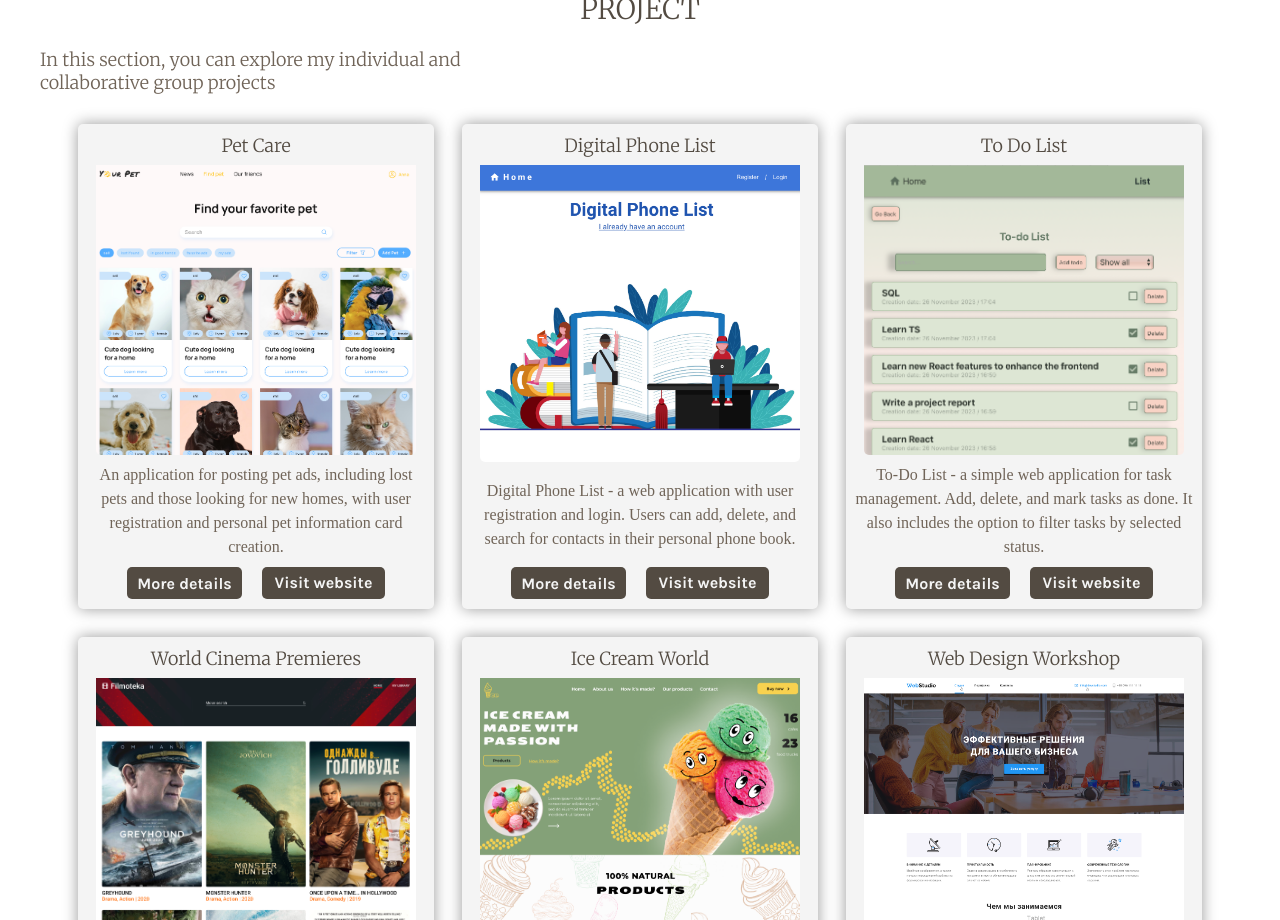
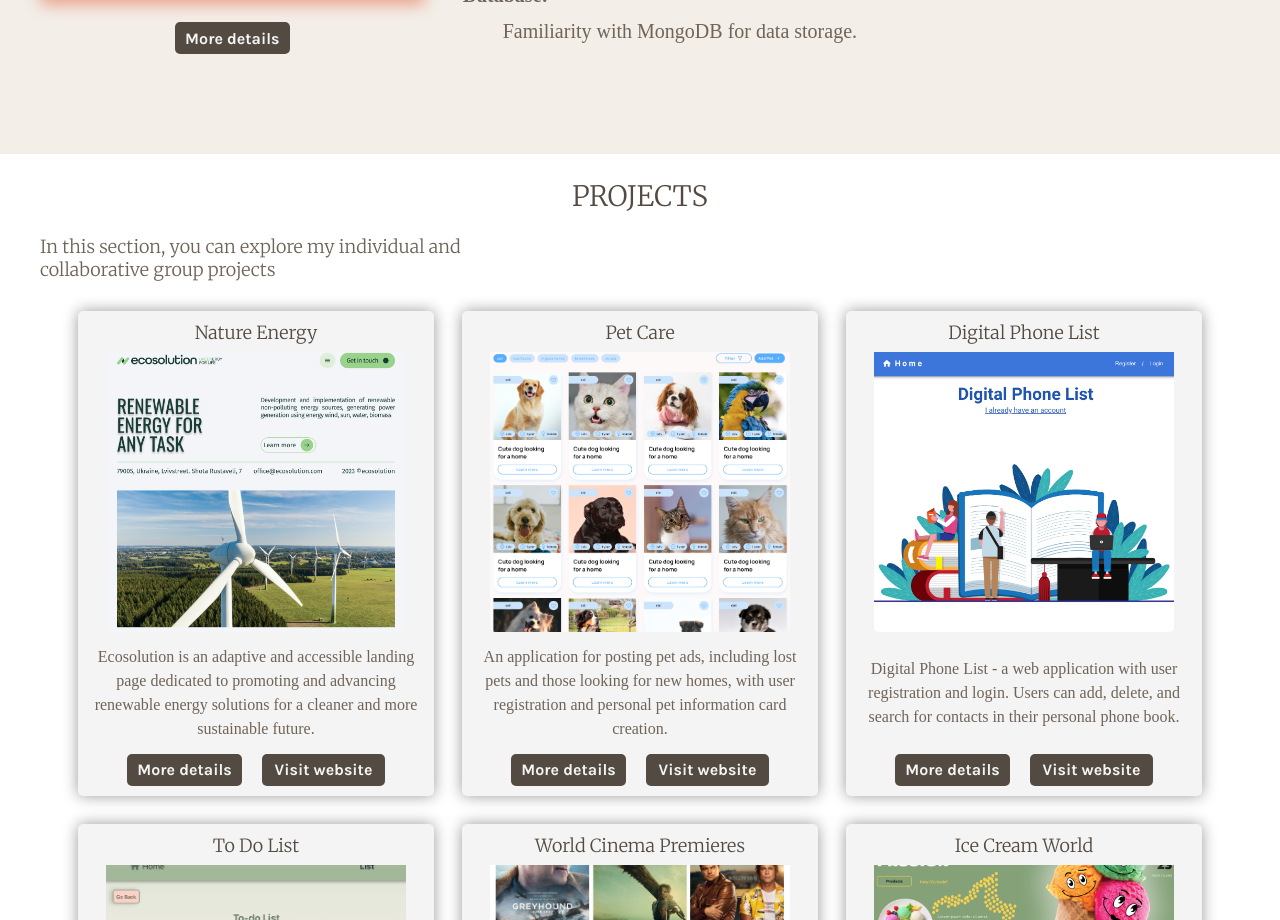
Before and after one commit to Marina-Chuhlib/portfolio, a React (Create React App) app: page / in a window 1280 px wide. Shown: the part 1880-2800 px from the top of the page. Built offline with nearby package versions, Linux system fonts and the light colour scheme; a web font is replaced by a local one.

Commit message:
Add new project

```diff
--- a/src/modules/AppBar/appBar.module.css
+++ b/src/modules/AppBar/appBar.module.css
@@ -104,8 +104,8 @@
 @media screen and (min-width: 768px) {
   .wrapper {
     display: flex;
+    align-items: center;
     justify-content: space-between;
-    align-items: center;
   }
   .title {
     font-size: 34px;
--- a/src/modules/Portfolio/ProjectItem/ProjectItem.jsx
+++ b/src/modules/Portfolio/ProjectItem/ProjectItem.jsx
@@ -1,7 +1,6 @@
 import React from "react";
 import PropTypes from "prop-types";
 import { useTranslation } from "react-i18next";
-import GitHubIcon from "@mui/icons-material/GitHub";
 
 import InfoModal from "../../../shared/components/InfoModal/InfoModal";
 
@@ -28,7 +27,8 @@ const ProjectItem = ({
           title={`Visit ${title}`}
         >
           <h3 className={css.caption}>{title}</h3>
-          <img src={image} alt={title} width={300} className={css.photo} />
+          <div className={css.photoThumb}> <img src={image} alt={title} width={300} className={css.photo} /></div>
+
         </a>
       </div>
       <p className={css.cardText}>{text}</p>
--- a/src/modules/Portfolio/ProjectItem/projectItem.module.css
+++ b/src/modules/Portfolio/ProjectItem/projectItem.module.css
@@ -36,14 +36,19 @@
   border-radius: 5px;
 
   max-width: 320px;
-
   overflow: hidden;
   margin-bottom: 8px;
+}
+
+.photoThumb {
+  height: 280px;
+  width: 250px;
 }
 
 .photo {
   display: block;
   width: 100%;
+  height: 100%;
   object-fit: cover;
 }
 
@@ -146,11 +151,6 @@
   background-color: #928886;
 }
 
-.content {
-  margin-bottom: 15px;
-  line-height: 1.6;
-}
-
 @media screen and (min-width: 320px) and (max-width: 767px) {
   .item {
     max-width: 270px;
@@ -163,3 +163,10 @@
     font-size: 14px;
   }
 }
+
+@media screen and (min-width: 768px) {
+  .photoThumb {
+    height: 280px;
+    width: 300px;
+  }
+}
--- a/src/modules/Portfolio/ProjectList/ProjectList.jsx
+++ b/src/modules/Portfolio/ProjectList/ProjectList.jsx
@@ -1,101 +1,14 @@
 import React from "react";
 import PropTypes from "prop-types";
-import { useTranslation } from "react-i18next";
 
 import ProjectItem from "../ProjectItem/ProjectItem";
-import yourPet from "../../../images/yourPet.png";
-import phoneBook from "../../../images/phoneBook.png";
-import todoList from "../../../images/todo-list.png";
-import filmoteka from "../../../images/filmoteka.png";
-import icecream from "../../../images/icecream.png";
-import webStudio from "../../../images/webStudio.png";
+
+import getProjectData from "../../../shared/services/projectData";
 
 import css from "./projectList.module.css";
 
 const ProjectList = ({ theme }) => {
-  const { t } = useTranslation();
-
-  const projectData = [
-    {
-      title: "Pet Care",
-      link: "https://marina-chuhlib.github.io/YourPet-FrontEnd/",
-      image: yourPet,
-      text: t("yourPetCardText"),
-      content: (
-        <>
-          <p className={css.content}>{t("yourPetContent")}</p>
-          <p className={css.content}>{t("yourPetTechnologies")}</p>
-        </>
-      ),
-      linkTitle: "Pet Care",
-    },
-
-    {
-      title: "Digital Phone List",
-      link: "https://marina-chuhlib.github.io/goit-react-hw-08-phonebook/",
-      image: phoneBook,
-      text: t("phoneBookText"),
-      content: (
-        <>
-          <p className={css.content}>{t("phoneBookContent")}</p>
-          <p className={css.content}>{t("phoneBookTechnologies")}</p>
-        </>
-      ),
-      linkTitle: "Digital Phone List",
-    },
-    {
-      title: "To Do List",
-      link: "https://marina-chuhlib.github.io/todo-list-typescript",
-      image: todoList,
-      text: t("toDoList"),
-      content: (
-        <>
-          <p className={css.content}>{t("toDoListContent")}</p>
-          <p className={css.content}>{t("toDoListTechnologies")}</p>
-        </>
-      ),
-      linkTitle: "To Do List",
-    },
-    {
-      title: "World Cinema Premieres",
-      link: "https://olenateplodar.github.io/team-project-movie-library/",
-      image: filmoteka,
-      text: t("FilmotekaText"),
-      content: (
-        <>
-          <p className={css.content}>{t("FilmotekaContent")}</p>
-          <p className={css.content}>{t("FilmotekaTechnologies")}</p>
-        </>
-      ),
-      linkTitle: "World Cinema Premieres",
-    },
-    {
-      title: "Ice Cream World",
-      link: "https://nordmi.github.io/ITFly/",
-      image: icecream,
-      text: t("icecreamText"),
-      content: (
-        <>
-          <p className={css.content}>{t("icecreamContent")}</p>
-          <p className={css.content}>{t("icecreamTechnologies")}</p>
-        </>
-      ),
-      linkTitle: "Ice Cream World",
-    },
-    {
-      title: "Web Design Workshop",
-      link: "https://marina-chuhlib.github.io/goit-markup-hw-08/",
-      image: webStudio,
-      text: t("webStudioText"),
-      content: (
-        <>
-          <p className={css.content}>{t("webStudioContent")}</p>
-          <p className={css.content}>{t("webStudioTechnologies")}</p>
-        </>
-      ),
-      linkTitle: "Web Design Workshop",
-    },
-  ];
+  const projectData = getProjectData();
 
   return (
     <ul className={`${css.list} ${theme === "light" ? css.light : css.dark}`}>
--- /dev/null
+++ b/src/shared/services/projectData.js
@@ -0,0 +1,113 @@
+import { useTranslation } from "react-i18next";
+
+import ecosolution from "../../images/ecosolution.png";
+import yourPet from "../../images/yourPet.png";
+import phoneBook from "../../images/phoneBook.png";
+import todoList from "../../images/todo-list.png";
+import filmoteka from "../../images/filmoteka.png";
+import icecream from "../../images/icecream.png";
+import webStudio from "../../images/webStudio.png";
+
+const getProjectData = () => {
+  const ProjectDataComponent = () => {
+    const { t } = useTranslation();
+
+    return [
+      {
+        title: "Nature Energy",
+        link: "https://ecosolution-sigma.vercel.app",
+        image: ecosolution,
+        text: t("ecosolutionCardText"),
+        content: (
+          <>
+            <p style={{ marginBottom: "18px" }}>{t("ecosolutionContent")}</p>
+            <p>{t("ecosolutionTechnologies")}</p>
+          </>
+        ),
+        linkTitle: "Pet Care",
+      },
+      {
+        title: "Pet Care",
+        link: "https://marina-chuhlib.github.io/YourPet-FrontEnd/",
+        image: yourPet,
+        text: t("yourPetCardText"),
+        content: (
+          <>
+            <p style={{ marginBottom: "18px" }}>{t("yourPetContent")}</p>
+            <p>{t("yourPetTechnologies")}</p>
+          </>
+        ),
+        linkTitle: "Pet Care",
+      },
+
+      {
+        title: "Digital Phone List",
+        link: "https://marina-chuhlib.github.io/goit-react-hw-08-phonebook/",
+        image: phoneBook,
+        text: t("phoneBookText"),
+        content: (
+          <>
+            <p style={{ marginBottom: "18px" }}>{t("phoneBookContent")}</p>
+            <p>{t("phoneBookTechnologies")}</p>
+          </>
+        ),
+        linkTitle: "Digital Phone List",
+      },
+      {
+        title: "To Do List",
+        link: "https://marina-chuhlib.github.io/todo-list-typescript",
+        image: todoList,
+        text: t("toDoList"),
+        content: (
+          <>
+            <p style={{ marginBottom: "18px" }}>{t("toDoListContent")}</p>
+            <p>{t("toDoListTechnologies")}</p>
+          </>
+        ),
+        linkTitle: "To Do List",
+      },
+      {
+        title: "World Cinema Premieres",
+        link: "https://olenateplodar.github.io/team-project-movie-library/",
+        image: filmoteka,
+        text: t("FilmotekaText"),
+        content: (
+          <>
+            <p style={{ marginBottom: "18px" }}>{t("FilmotekaContent")}</p>
+            <p>{t("FilmotekaTechnologies")}</p>
+          </>
+        ),
+        linkTitle: "World Cinema Premieres",
+      },
+      {
+        title: "Ice Cream World",
+        link: "https://nordmi.github.io/ITFly/",
+        image: icecream,
+        text: t("icecreamText"),
+        content: (
+          <>
+            <p style={{ marginBottom: "18px" }}>{t("icecreamContent")}</p>
+            <p>{t("icecreamTechnologies")}</p>
+          </>
+        ),
+        linkTitle: "Ice Cream World",
+      },
+      {
+        title: "Web Design Workshop",
+        link: "https://marina-chuhlib.github.io/goit-markup-hw-08/",
+        image: webStudio,
+        text: t("webStudioText"),
+        content: (
+          <>
+            <p style={{ marginBottom: "18px" }}>{t("webStudioContent")}</p>
+            <p>{t("webStudioTechnologies")}</p>
+          </>
+        ),
+        linkTitle: "Web Design Workshop",
+      },
+    ];
+  };
+  return ProjectDataComponent();
+};
+
+export default getProjectData;
--- a/src/utils/i18n/locales/en/translations.json
+++ b/src/utils/i18n/locales/en/translations.json
@@ -5,7 +5,7 @@
   "contact": "Contact",
   "mainText": "Hello, I'm a frontend developer. I create interfaces for web applications.",
   "aboutTitle": "About Me",
-  "aboutContent": "I'm a Marina Chukhlib junior frontend developer with proficiency in HTML, CSS, JavaScript, React, and Node.js. I'm passionate about creating attractive and user-friendly web interfaces, and I'm eager to learn and grow in the field of web development.",
+  "aboutContent": "I'm Marina Chukhlib, a junior Full Stack developer with a focus on Frontend technologies. I possess skills in HTML, CSS, JavaScript, React, Node.js, and TypeScript. My passion lies in creating appealing and user-friendly web interfaces, and I'm driven by a constant desire to learn and advance in the ever-evolving field of web development. I believe in the power of technology to transform our lives and am always ready to contribute to projects that make the web world brighter and more accessible for everyone.",
   "showCvBtn": "Show CV",
   "confirmText": "Are you sure want to view the resume?",
   "disagreeBtnText": "Disagree",
@@ -14,8 +14,12 @@
   "skillsBtn": "More details",
   "certificateTitle": "Certificate",
   "closeBtn": "Close",
-  "projectTitle": "Project",
+  "projectTitle": "Projects",
   "portfolioText": "In this section, you can explore my individual and collaborative group projects",
+
+  "ecosolutionCardText": "Ecosolution is an adaptive and accessible landing page dedicated to promoting and advancing renewable energy solutions for a cleaner and more sustainable future.",
+  "ecosolutionContent": "The website is designed with adaptability in mind, ensuring a smooth user experience on various devices, including mobile phones and tablets. The site features a convenient burger menu for easy navigation, engaging carousel slides, and an organized FAQ section with a dropdown list. Additionally, a user-friendly form is available for inquiries and communication.",
+  "ecosolutionTechnologies": "Tools and technologies used: HTML, CSS, JavaScript, React, Material-UI.",
 
   "yourPetCardText": "An application for posting pet ads, including lost pets and those looking for new homes, with user registration and personal pet information card creation.",
   "yourPetContent": "An adaptive application for posting pet ads, whether for selling giving them to good homes, or searching for lost pets. The project includes user registration and personal account management, allowing users to create and manage pet information cards. Notably, the website supports bilingual content and offers both light and dark themes for user preference.",
--- a/src/utils/i18n/locales/ua/translations.json
+++ b/src/utils/i18n/locales/ua/translations.json
@@ -5,7 +5,7 @@
   "contact": "Контактна інформація",
   "mainText": "Вітаю, я frontend розробниця. Створюю інтерфейси для веб-додатків.",
   "aboutTitle": "Про мене",
-  "aboutContent": "Мене звати Марина Чухліб, я junior frontend розробник, володію навичками у HTML, CSS, JavaScript, React та Node.js. Моє захоплення полягає в створенні привабливих та зручних веб-інтерфейсів, а також у незмінному бажанні вчитися та рости в галузі веб-розробки. Я вірю в силу технологій та їхню здатність змінювати наше життя, та завжди готова долучитися до проектів, які роблять веб-світ яскравішим та доступнішим для всіх.",
+  "aboutContent": "Мене звати Марина Чухліб, і я junior Full Stack розробниця з фокусом на фронтенд. Володію навичками у HTML, CSS, JavaScript, TypeScript, React та Node.js. Моє захоплення - створення привабливих та зручних веб-інтерфейсів, а також постійне бажання вчитися та рости в галузі веб-розробки. Вірю в потужність технологій та їхню здатність змінювати наше життя, завжди готова долучитися до проектів, які роблять веб-світ яскравішим та доступнішим для всіх.",
   "showCvBtn": "Переглянути резюме",
   "confirmText": "Ви впевнені, що хочете переглянути резюме?",
   "disagreeBtnText": "Відхилити",
@@ -16,6 +16,10 @@
   "closeBtn": "Закрити",
   "projectTitle": "Проекти",
   "portfolioText": "У цьому розділі представлені мої особисті та групові проекти.",
+
+  "ecosolutionCardText": "Енергія природи - це адаптивний та доступний лендінг, присвячений просуванню та розвитку рішень з використання відновлювальної енергії для чистого та більш сталого майбутнього.",
+  "ecosolutionContent": "Веб-сайт розроблений з урахуванням адаптивного дизайну для зручного користування на різних пристроях, включаючи мобільні телефони та планшети. Сайт пропонує зручне бургер-меню для легкої навігації, привабливий карусель слайдів та структурований розділ Часто Задаваних Питань зі списком випадаючих відповідей. Крім того, доступна користувацька форма для зв'язку та запитань.",
+  "ecosolutionTechnologies": "Використані інструменти та технології: HTML, CSS, JavaScript, React, Material-UI.",
 
   "yourPetCardText": "Це застосунок для публікації оголошень про домашніх тварин, включаючи загублених тварин і тих, які шукають новий дім, з можливістю реєстрації користувача та створення особистої картки для інформації про домашню тварину.",
   "yourPetContent": "Адаптивний додаток для публікації оголошень про домашніх тварин, чи то для продажу, чи для подарунку їх у добрі руки, або пошуку втрачених тварин. Проект включає реєстрацію користувача та особистий облік, що дозволяє користувачам створювати та керувати картками інформації про домашніх тварин. Зручним є те, що сайт підтримує двомовний контент і пропонує як світлі, так і темні теми для вибору користувача.",
```
Also changed, not shown: public/index.html (+26 -2 lines), public/main.jpg (added), src/images/ecosolution.png (added).
